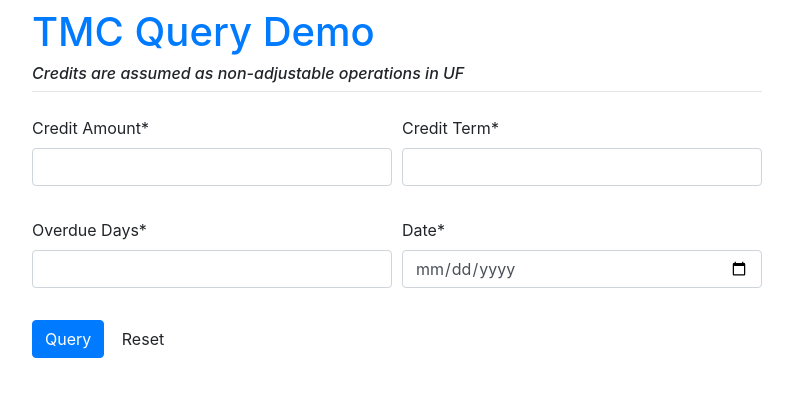
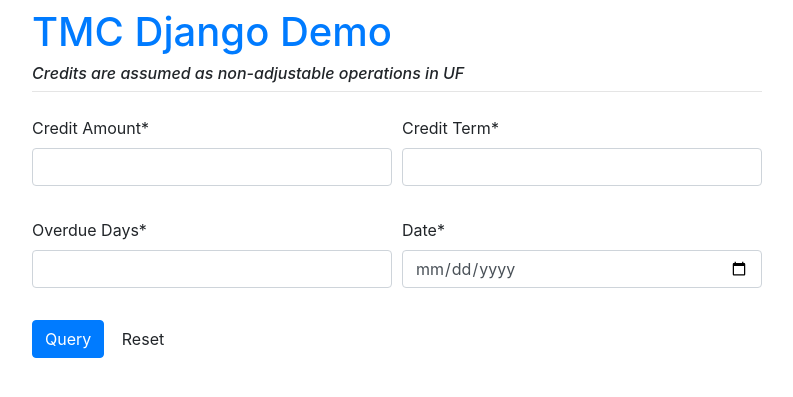
Before and after one commit to hurta2yaisel/tmc_django_demo, a Django app: page / in a window 1280 px wide. Shown: the top 397 px of the page, without its empty margins (243-1036 px from the left). Run offline with Django 3.2, Linux system fonts and the light colour scheme; some libraries are stand-ins or nearby versions.

Commit message:
TMC Django Demo screenshot

```diff
--- a/templates/base.html
+++ b/templates/base.html
@@ -29,7 +29,7 @@
 <div class="container">
     <div class="row justify-content-center">
         <div class="col-8">
-            <h1 class="mt-2"><a href="{% url 'tmc-query' %}">{% trans "TMC Query Demo" %}</a></h1>
+            <h1 class="mt-2"><a href="{% url 'tmc-query' %}">{% trans "TMC Django Demo" %}</a></h1>
             <h6><i>{% trans "Credits are assumed as non-adjustable operations in UF" %}</i></h6>
             <hr class="mt-0 mb-4">
             {% block content %}
```
Also changed, not shown: locale/en/LC_MESSAGES/django.po, locale/es/LC_MESSAGES/django.po, screenshot.png.
